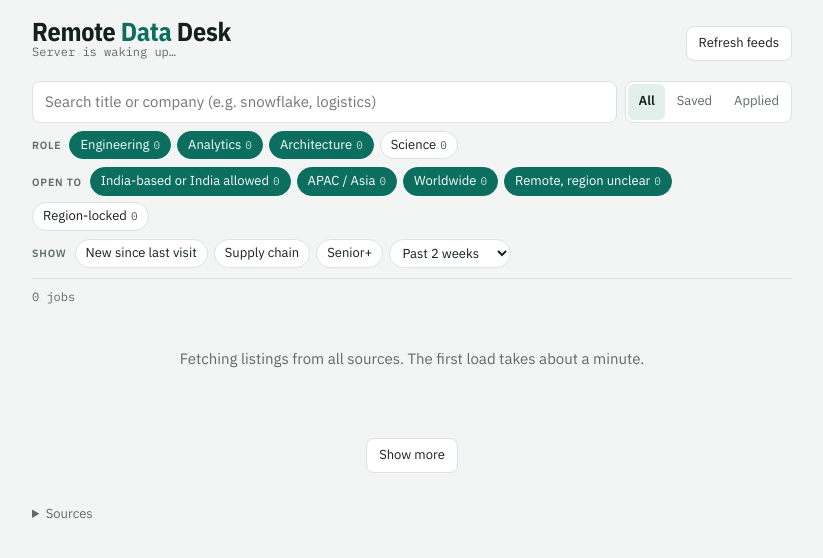
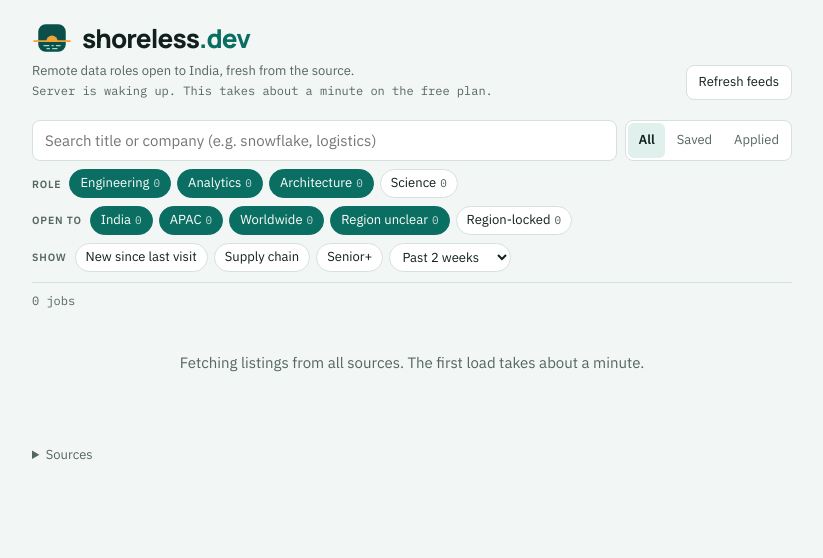
Before and after one commit to m4roon3d/shorelessdev, a plain HTML site: page static/index.html in a window 1280 px wide. Shown: the whole page, without its empty margins (228-1051 px from the left). Drawn offline with nearby package versions, Linux system fonts and the light colour scheme; no server answers.

Commit message:
Rebrand as shoreless.dev: mark, favicon, palette, type
Co-Authored-By: Claude Opus 5.5 <noreply@anthropic.com>
Claude-Session: https://claude.ai/code/session_013N9p52DarN9p1Kez5K4ikq

```diff
--- a/static/index.html
+++ b/static/index.html
@@ -3,47 +3,59 @@
 <head>
 <meta charset="utf-8">
 <meta name="viewport" content="width=device-width, initial-scale=1, viewport-fit=cover">
-<title>Remote Data Desk</title>
-<meta name="theme-color" content="#f3f5f4">
+<title>shoreless.dev</title>
+<meta name="description" content="Remote data engineering, analytics and architect roles open to India, fresh from the source.">
+<meta name="theme-color" content="#F2F6F4" media="(prefers-color-scheme: light)">
+<meta name="theme-color" content="#0C1513" media="(prefers-color-scheme: dark)">
+<link rel="icon" href="/static/favicon.svg" type="image/svg+xml">
+<link rel="apple-touch-icon" href="/static/apple-touch-icon.png">
+<meta property="og:title" content="shoreless.dev">
+<meta property="og:description" content="Remote data roles open to India, fresh from the source.">
 <link rel="preconnect" href="https://fonts.googleapis.com">
-<link rel="stylesheet" href="https://fonts.googleapis.com/css2?family=IBM+Plex+Mono:wght@400;500&family=IBM+Plex+Sans:wght@400;500;600&family=IBM+Plex+Sans+Condensed:wght@600;700&display=swap">
+<link rel="stylesheet" href="https://fonts.googleapis.com/css2?family=IBM+Plex+Mono:wght@400;500&family=IBM+Plex+Sans:wght@400;500;600&family=Manrope:wght@700;800&display=swap">
 <style>
 /* Layout: one narrow reading column — sticky filter bar over a dense, scannable feed of job rows */
 :root{
-  --bg:#f3f5f4; --surface:#ffffff; --ink:#15201d; --muted:#5d6b67; --line:#dbe2df;
-  --accent:#0b6e5f; --accent-ink:#ffffff; --accent-soft:#e2f0ec;
-  --new:#b45309; --new-soft:#fdf0dc;
-  --india:#0b6e5f; --apac:#2f6f9f; --world:#5b4fa3; --unclear:#7a7f7d; --locked:#a3423a;
-  --display:"IBM Plex Sans Condensed","Arial Narrow",system-ui,sans-serif;
+  --deep-sea:#0A4F4A; --saffron:#F0A236; --foam:#9FD9CC;
+  --bg:#F2F6F4; --surface:#FFFFFF; --ink:#11201D; --muted:#55665F; --line:#D6E1DD;
+  --accent:#0B6E62; --accent-ink:#FFFFFF; --accent-soft:#E0F0EC;
+  --new:#9A5405; --new-soft:#FCEFD9;
+  --india:#0B6E62; --apac:#2B6896; --world:#56499A; --unclear:#55665F; --locked:#A3423A;
+  --display:"Manrope","Segoe UI",system-ui,sans-serif;
   --body:"IBM Plex Sans",system-ui,-apple-system,"Segoe UI",sans-serif;
   --mono:"IBM Plex Mono",ui-monospace,Menlo,Consolas,monospace;
   color-scheme:light;
 }
 @media (prefers-color-scheme:dark){:root{
-  --bg:#0f1513; --surface:#161e1b; --ink:#e6ece9; --muted:#93a19c; --line:#26312d;
-  --accent:#4cc3a9; --accent-ink:#06201a; --accent-soft:#16332c;
-  --new:#f0a54a; --new-soft:#33240f;
-  --india:#4cc3a9; --apac:#77b3e0; --world:#a99cf0; --unclear:#9aa29f; --locked:#ec8a80;
+  --bg:#0C1513; --surface:#14201D; --ink:#E5EEEB; --muted:#94A6A1; --line:#25332F;
+  --accent:#4CC3A9; --accent-ink:#06201A; --accent-soft:#16332D;
+  --new:#F3B055; --new-soft:#33240F;
+  --india:#4CC3A9; --apac:#7DB5E3; --world:#AB9FEE; --unclear:#94A6A1; --locked:#EC8A80;
   color-scheme:dark;
 }}
 *{box-sizing:border-box}
+[hidden]{display:none!important}
 html{-webkit-text-size-adjust:100%}
 body{margin:0;background:var(--bg);color:var(--ink);font:15px/1.45 var(--body);
   padding-left:max(16px,env(safe-area-inset-left,0px));padding-right:max(16px,env(safe-area-inset-right,0px))}
 .wrap{max-width:760px;margin:0 auto}
 header{padding-block:calc(18px + env(safe-area-inset-top,0px)) 10px;display:flex;gap:12px;align-items:flex-end;justify-content:space-between;flex-wrap:wrap}
-h1{font:700 26px/1 var(--display);letter-spacing:-.01em;margin:0;text-wrap:balance}
+.brand{display:flex;align-items:center;gap:10px}
+.brand svg{width:40px;height:40px;flex:none}
+h1{font:800 26px/1 var(--display);letter-spacing:-.035em;margin:0}
 h1 span{color:var(--accent)}
+.tagline{font-size:13px;color:var(--muted);margin:4px 0 2px}
 .meta{font:12px/1.4 var(--mono);color:var(--muted)}
 button,select,input{font:inherit;color:inherit}
 .btn{border:1px solid var(--line);background:var(--surface);border-radius:8px;padding:7px 12px;cursor:pointer;font-size:13px}
 .btn:hover{border-color:var(--accent)}
 .btn:focus-visible,.chip:focus-visible,input:focus-visible,select:focus-visible,a:focus-visible{outline:2px solid var(--accent);outline-offset:2px}
 
-.bar{position:sticky;top:0;z-index:5;background:var(--bg);padding-block:10px;border-bottom:1px solid var(--line);display:grid;gap:8px;
+.bar{background:var(--bg);padding-block:10px;border-bottom:1px solid var(--line);display:grid;gap:8px;
   padding-top:calc(10px + env(safe-area-inset-top,0px))}
-.search{display:flex;gap:8px}
-.search input{flex:1;min-width:0;border:1px solid var(--line);background:var(--surface);border-radius:8px;padding:9px 12px;font-size:15px}
+.search{display:flex;gap:8px;flex-wrap:wrap}
+.search input{flex:1 1 220px}
+.search input{min-width:0;border:1px solid var(--line);background:var(--surface);border-radius:8px;padding:9px 12px;font-size:15px}
 .row{display:flex;gap:6px;flex-wrap:wrap;align-items:center}
 .lbl{font:600 10.5px/1 var(--body);letter-spacing:.08em;text-transform:uppercase;color:var(--muted);margin-right:2px}
 .chip{border:1px solid var(--line);background:var(--surface);border-radius:999px;padding:4px 10px;font-size:13px;cursor:pointer;user-select:none}
@@ -57,7 +69,7 @@ select{border:1px solid var(--line);background:var(--surface);border-radius:999p
 .summary{font:12px var(--mono);color:var(--muted);padding:10px 0 4px;display:flex;justify-content:space-between;gap:8px;flex-wrap:wrap}
 ol.feed{list-style:none;margin:0;padding:0;display:grid;gap:8px;padding-bottom:28px}
 .job{background:var(--surface);border:1px solid var(--line);border-radius:10px;padding:12px 14px;display:grid;gap:6px;min-width:0}
-.job.is-new{border-color:var(--new);box-shadow:inset 3px 0 0 var(--new)}
+.job.is-new{border-color:var(--saffron);box-shadow:inset 3px 0 0 var(--saffron)}
 .job.applied{opacity:.55}
 .top{display:flex;gap:10px;justify-content:space-between;align-items:flex-start}
 .title{font-weight:600;font-size:15.5px;line-height:1.3;color:var(--ink);text-decoration:none;min-width:0;overflow-wrap:anywhere}
@@ -88,7 +100,11 @@ details.src summary{cursor:pointer}
 <div class="wrap">
 <header>
   <div>
-    <h1>Remote <span>Data</span> Desk</h1>
+    <div class="brand">
+      <svg viewBox="0 0 64 64" aria-hidden="true"><rect x="10" y="10" width="44" height="44" rx="12" fill="#0A4F4A"/><clipPath id="sky"><rect x="10" y="10" width="44" height="27"/></clipPath><circle cx="32" cy="37" r="9" fill="#F0A236" clip-path="url(#sky)"/><rect x="2" y="35.5" width="60" height="3" rx="1.5" fill="#F0A236"/><g fill="#9FD9CC"><rect x="18" y="43" width="10" height="2" rx="1"/><rect x="31" y="43" width="4" height="2" rx="1"/><rect x="38" y="43" width="8" height="2" rx="1"/><rect x="23" y="48" width="6" height="2" rx="1"/><rect x="32" y="48" width="9" height="2" rx="1"/></g></svg>
+      <h1>shoreless<span>.dev</span></h1>
+    </div>
+    <p class="tagline">Remote data roles open to India, fresh from the source.</p>
     <div class="meta" id="meta">Loading…</div>
   </div>
   <button class="btn" id="refresh" type="button">Refresh feeds</button>
@@ -134,15 +150,15 @@ details.src summary{cursor:pointer}
 <script>
 const ROLES = ["Engineering","Analytics","Architecture","Science"];
 const REGIONS = [
-  ["India","India-based or India allowed","--india"],
-  ["APAC","APAC / Asia","--apac"],
+  ["India","India","--india"],
+  ["APAC","APAC","--apac"],
   ["Worldwide","Worldwide","--world"],
-  ["Unclear","Remote, region unclear","--unclear"],
+  ["Unclear","Region unclear","--unclear"],
   ["Locked","Region-locked","--locked"],
 ];
 const store = {
-  get(k,d){try{const v=localStorage.getItem("rdd:"+k);return v?JSON.parse(v):d}catch{return d}},
-  set(k,v){try{localStorage.setItem("rdd:"+k,JSON.stringify(v))}catch{}}
+  get(k,d){try{const v=localStorage.getItem("shoreless:"+k);return v?JSON.parse(v):d}catch{return d}},
+  set(k,v){try{localStorage.setItem("shoreless:"+k,JSON.stringify(v))}catch{}}
 };
 const S = Object.assign({
   roles:["Engineering","Analytics","Architecture"],
@@ -233,7 +249,8 @@ function render(){
   $("count").textContent=`${list.length} jobs`+(newCount?` · ${newCount} new`:"");
   if(!list.length){
     const li=document.createElement("li");li.className="empty";
-    li.textContent=jobs.length?"No jobs match these filters. Try widening the date range or regions.":"Fetching listings from all sources. The first load takes about a minute.";
+    li.textContent=jobs.length?"No jobs match these filters. Try widening the date range or regions."
+      :(lastUpdated?"No listings came back from the sources. Open Sources below to see which ones failed.":"Fetching listings from all sources. The first load takes about a minute.");
     feed.append(li);
   }
 }
@@ -254,7 +271,7 @@ async function load(){
     if(d.refreshing||!d.updated)setTimeout(load,6000);
     loadSources();
   }catch(e){
-    $("meta").textContent="Server is waking up…";setTimeout(load,5000);
+    $("meta").textContent="Server is waking up. This takes about a minute on the free plan.";setTimeout(load,5000);
   }
 }
 async function loadSources(){
```
Also changed, not shown: static/apple-touch-icon.png (added), static/favicon.svg (added), static/icon-192.png (added), static/shoreless-mark.svg (added), 4 other files.
